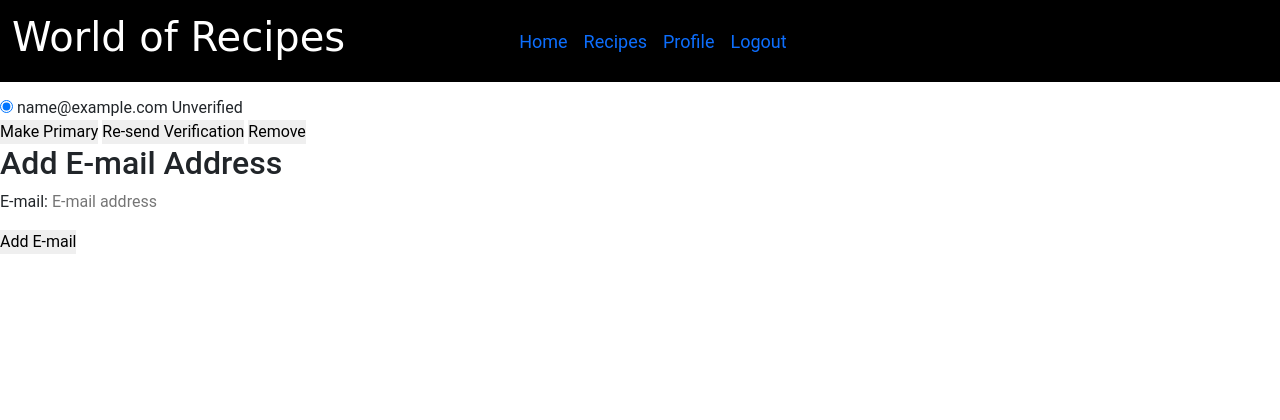
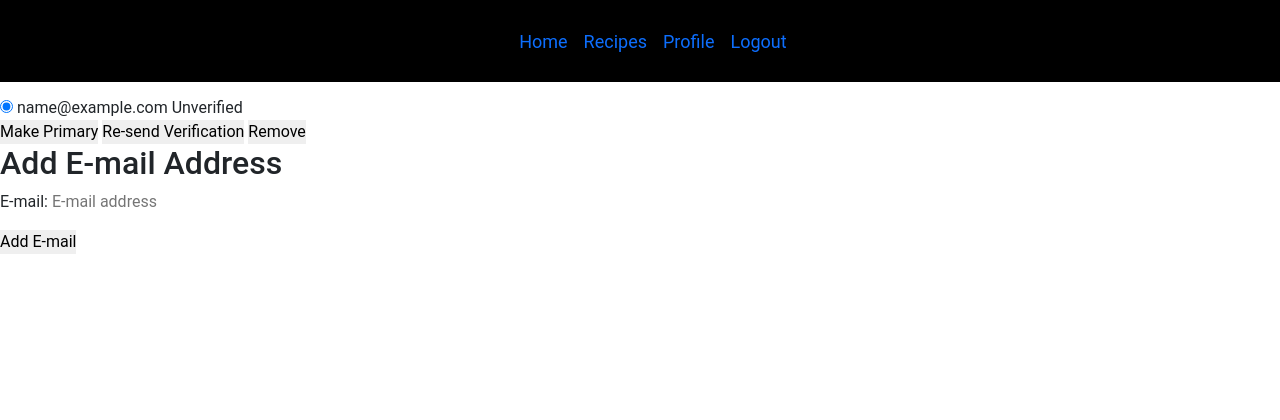
Before and after one commit to Dania2021/world-of-recipes, a Django app: a page that uses templates/base.html in a window 1280 px wide. Shown: the top 420 px of the page. Run offline with Django 3.2, Linux system fonts and the light colour scheme; the visitor is signed in with stand-in values (Sample User, id 1); data comes from the database, SQL or seed files in the repository; some libraries are stand-ins or nearby versions; some web fonts are replaced.

Commit message:
Updated styling of base.html page

```diff
--- a/templates/base.html
+++ b/templates/base.html
@@ -22,11 +22,11 @@
   </head>
   <body>
      <!--Navigation menu-->
-    <nav class="navbar navbar-expand-md navbar-bg navbar-dark fixed-top">
+     <nav class="navbar navbar-expand-md navbar-bg fixed-top">
          <div class="container-fluid">
               <!--Logo-->
               <a class="navbar-brand" href="{% url 'home' %}">
-                  <h1>World of Recipes</h1>
+                  <h1 class="text-col2">World of Recipes</h1>
               </a>
                <!--Toggle button for mobile devices with small screens-->
               <button class="navbar-toggler" type="button" data-bs-toggle="collapse"
@@ -40,24 +40,24 @@
                          <!--https://stackoverflow.com/questions/46617375/how-do-i-show-an-active-link-in-a-django-navigation-bar-dropdown-list-->
                          {% with request.resolver_match.url_name as url_name %}
                          <li class="nav-item p-2">
-                             <a class="{% if url_name == 'home' %} text-col1 {% else %} text-col2 {% endif %} text-decoration-none" aria-current="page" href="{% url 'home' %}">Home</a>
+                             <a class="{% if url_name == 'home' %} text-col3 {% else %} text-col2 {% endif %} text-decoration-none" aria-current="page" href="{% url 'home' %}">Home</a>
                          </li>
                          <li class="nav-item p-2">
-                             <a class="{% if url_name == 'recipes_list' %} text-col1 {% else %} text-col2 {% endif %} text-decoration-none" href="{% url 'recipes_list' %}">Recipes</a>
+                             <a class="{% if url_name == 'recipes_list' %} text-col3 {% else %} text-col2 {% endif %} text-decoration-none" href="{% url 'recipes_list' %}">Recipes</a>
                          </li>
                          {% if user.is_authenticated %}
                          <li class="nav-item p-2">
-                             <a class="{% if url_name == 'recipe' %} text-col1 {% else %} text-col2 {% endif %} text-decoration-none" href="{% url 'recipe' %}">Profile</a>
+                             <a class="{% if url_name == 'recipe' %} text-col3 {% else %} text-col2 {% endif %} text-decoration-none" href="{% url 'recipe' %}">Profile</a>
                          </li>
                          <li class="nav-item p-2">
-                             <a class="{% if url_name == 'account_logout' %} text-col1 {% else %} text-col2 {% endif %} text-decoration-none" href="{% url 'account_logout' %}">Logout</a>
+                             <a class="{% if url_name == 'account_logout' %} text-col3 {% else %} text-col2 {% endif %} text-decoration-none" href="{% url 'account_logout' %}">Logout</a>
                          </li>
                          {% else %}
                          <li class="nav-item p-2">
-                             <a class="{% if url_name == 'account_login' %} text-col1 {% else %} text-col2 {% endif %} text-decoration-none" href="{% url 'account_login' %}">Login</a>
+                             <a class="{% if url_name == 'account_login' %} text-col3 {% else %} text-col2 {% endif %} text-decoration-none" href="{% url 'account_login' %}">Login</a>
                          </li>
                          <li class="nav-item p-2">
-                             <a class="{% if url_name == 'account_signup' %} text-col1 {% else %} text-col2 {% endif %} text-decoration-none" href="{% url 'account_signup' %}">Signup</a>
+                             <a class="{% if url_name == 'account_signup' %} text-col3 {% else %} text-col2 {% endif %} text-decoration-none" href="{% url 'account_signup' %}">Signup</a>
                          </li>
                          {% endif %}
                          {% endwith %}
@@ -67,17 +67,20 @@
      </nav>
 
      <!--To display message-->
-    {% if messages %}
+     <div class="container-fluid bg-color4">
+          <div class="row">
+               <div class="col">
                    {% for message in messages %}
-    <div class="alert {{ message.tags }} alert-dismissable fade show text-center rounded" id="msg"
-            role="alert">
-           {{ message | safe }}
+                   <div class="alert {{ message.tags }} alert-dismissable fade show text-center rounded bg-color4 text-col1 border-dark"
+                         role="alert" id="msg">
+                         {{ message }}
                          <button class="btn-close" type="button" data-bs-dismiss="alert" aria-label="Close">
                          </button>
                    </div>
                    {% endfor %}
-    {% endif %}
-
+               </div>
+          </div>
+      </div>
       {% block content %}
       <!--Content goes here-->
       {% endblock content %}
@@ -104,6 +107,7 @@
                       </a>
                   </div>
              </div>
+          </div>
      </footer>
 
      <!-- Boot strap JavaScript link -->
```
Lines whose indentation alone changed are shown as unchanged.
